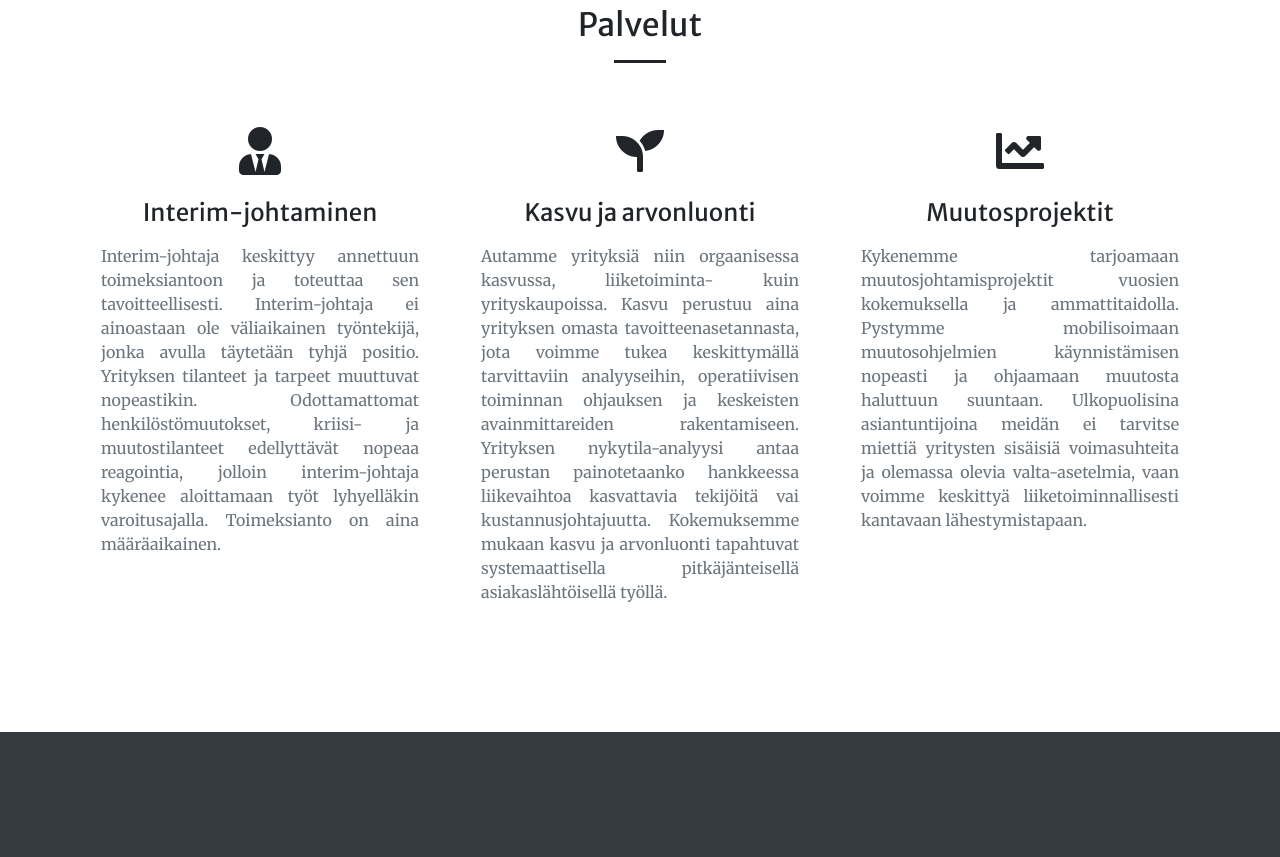
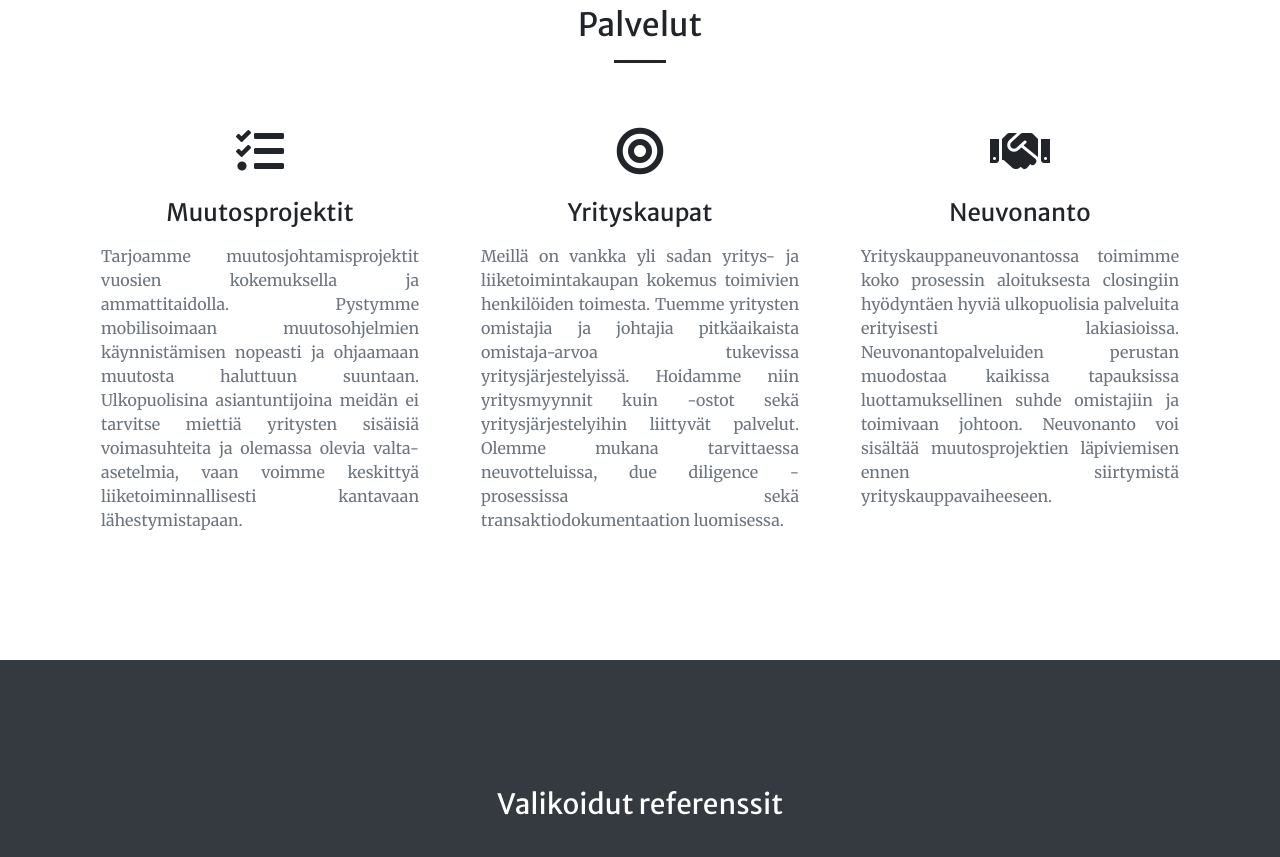
Before and after one commit to riisiharakka/vs_site, a website with bundled scripts: page index.html in a window 1280 px wide. Shown: the part 1400-2257 px from the top of the page. Built offline with nearby package versions, Linux system fonts and the light colour scheme.

Commit message:
update service texts

```diff
--- a/index.html
+++ b/index.html
@@ -100,40 +100,35 @@
       <div class="row">
         <div class="col-lg-4 ml-auto text-center mb-5 mb-lg-0">
           <div class="mt-5">
-            <i class="fas fa-3x fa-user-tie text-primary mb-4"></i>
-            <h3 class="h4 mb-3">Interim-johtaminen</h3>
-            <p class="text-muted mb-0 text-justify mx-3">Interim-johtaja keskittyy annettuun toimeksiantoon ja toteuttaa
-              sen
-              tavoitteellisesti. Interim-johtaja ei ainoastaan ole väliaikainen työntekijä, jonka avulla täytetään tyhjä
-              positio. Yrityksen tilanteet ja tarpeet muuttuvat nopeastikin. Odottamattomat henkilöstömuutokset, kriisi-
-              ja muutostilanteet edellyttävät nopeaa reagointia, jolloin interim-johtaja kykenee aloittamaan työt
-              lyhyelläkin varoitusajalla. Toimeksianto on aina määräaikainen.</p>
+            <i class="fas fa-3x fa-tasks text-primary mb-4"></i>
+            <h3 class="h4 mb-3">Muutosprojektit</h3>
+            <p class="text-muted mb-0 text-justify mx-3">Tarjoamme muutosjohtamisprojektit vuosien
+              kokemuksella ja ammattitaidolla. Pystymme mobilisoimaan muutosohjelmien käynnistämisen nopeasti ja
+              ohjaamaan muutosta haluttuun suuntaan. Ulkopuolisina asiantuntijoina meidän ei tarvitse miettiä yritysten
+              sisäisiä voimasuhteita ja olemassa olevia valta-asetelmia, vaan voimme keskittyä liiketoiminnallisesti
+              kantavaan lähestymistapaan.</p>
           </div>
         </div>
         <div class="col-lg-4 ml-auto text-center mb-5 mb-lg-0">
           <div class="mt-5">
-            <i class="fas fa-3x fa-seedling text-primary mb-4"></i>
-            <h3 class="h4 mb-3">Kasvu ja arvonluonti</h3>
-            <p class="text-muted mb-0 text-justify mx-3">Autamme yrityksiä niin orgaanisessa kasvussa, liiketoiminta-
-              kuin
-              yrityskaupoissa. Kasvu perustuu aina yrityksen omasta tavoitteenasetannasta, jota voimme tukea
-              keskittymällä tarvittaviin analyyseihin, operatiivisen toiminnan ohjauksen ja keskeisten avainmittareiden
-              rakentamiseen. Yrityksen nykytila-analyysi antaa perustan painotetaanko hankkeessa liikevaihtoa
-              kasvattavia tekijöitä vai kustannusjohtajuutta. Kokemuksemme mukaan kasvu ja arvonluonti tapahtuvat
-              systemaattisella pitkäjänteisellä asiakaslähtöisellä työllä. </p>
+            <i class="fas fa-3x fa-bullseye text-primary mb-4"></i>
+            <h3 class="h4 mb-3">Yrityskaupat</h3>
+            <p class="text-muted mb-0 text-justify mx-3">Meillä on vankka yli sadan yritys- ja
+              liiketoimintakaupan kokemus toimivien henkilöiden toimesta. Tuemme yritysten omistajia ja johtajia
+              pitkäaikaista omistaja-arvoa tukevissa yritysjärjestelyissä. Hoidamme niin yritysmyynnit kuin -ostot
+              sekä yritysjärjestelyihin liittyvät palvelut. Olemme mukana tarvittaessa neuvotteluissa, due diligence
+              -prosessissa sekä transaktiodokumentaation luomisessa.</p>
           </div>
         </div>
 
         <div class="col-lg-4 ml-auto text-center mb-5 mb-lg-0">
           <div class="mt-5">
-            <i class="fas fa-3x fa-chart-line text-primary mb-4"></i>
-            <h3 class="h4 mb-3">Muutosprojektit</h3>
-            <p class="text-muted mb-0 text-justify mx-3">Kykenemme tarjoamaan muutosjohtamisprojektit vuosien
-              kokemuksella ja
-              ammattitaidolla. Pystymme mobilisoimaan muutosohjelmien käynnistämisen nopeasti ja ohjaamaan muutosta
-              haluttuun suuntaan. Ulkopuolisina asiantuntijoina meidän ei tarvitse miettiä yritysten sisäisiä
-              voimasuhteita ja olemassa olevia valta-asetelmia, vaan voimme keskittyä liiketoiminnallisesti kantavaan
-              lähestymistapaan.</p>
+            <i class="fas fa-3x fa-handshake text-primary mb-4"></i>
+            <h3 class="h4 mb-3">Neuvonanto</h3>
+            <p class="text-muted mb-0 text-justify mx-3">Yrityskauppaneuvonantossa toimimme koko prosessin aloituksesta
+              closingiin hyödyntäen hyviä ulkopuolisia palveluita erityisesti lakiasioissa. Neuvonantopalveluiden
+              perustan muodostaa kaikissa tapauksissa luottamuksellinen suhde omistajiin ja toimivaan johtoon.
+              Neuvonanto voi sisältää muutosprojektien läpiviemisen ennen siirtymistä yrityskauppavaiheeseen.</p>
           </div>
         </div>
       </div>
```
